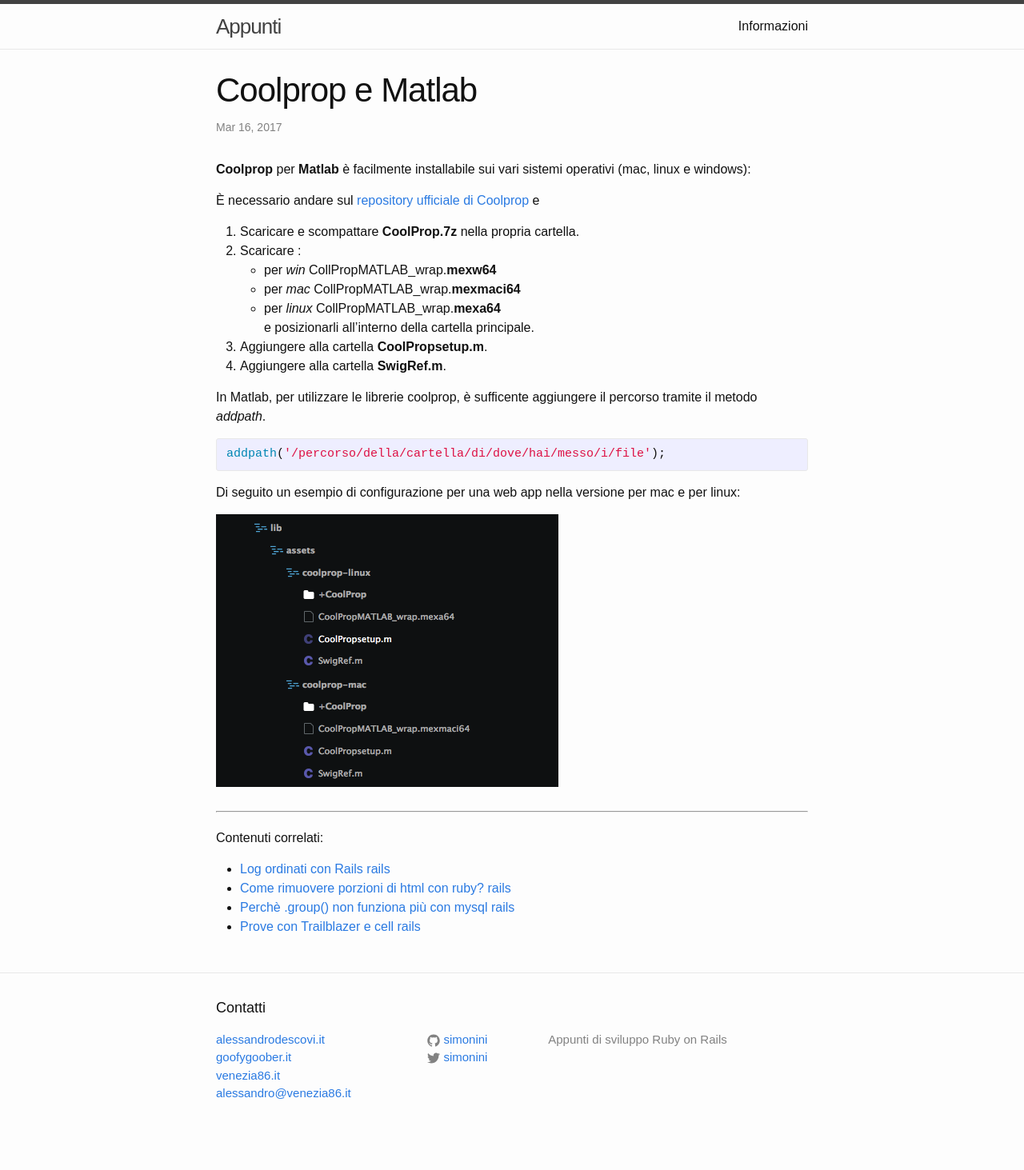
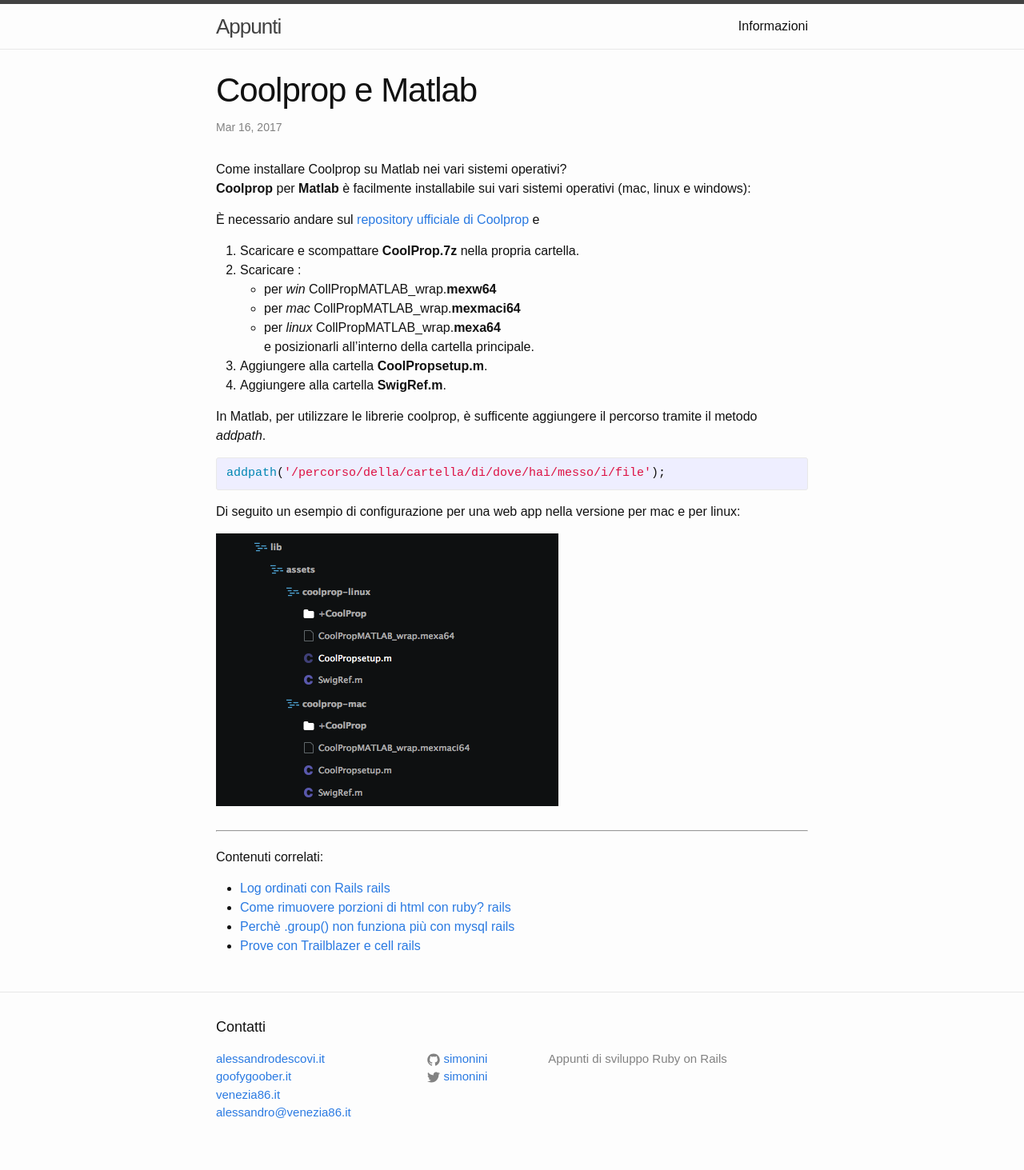
Before and after one commit to descovi/simonini.github.io, a Jekyll site: the page built from _posts/2017-03-17-coolprop.md, in a window 1280 px wide. Shown: the whole page at 80% size. Built offline with Jekyll 4.4.1, drawn with Linux system fonts in a browser that asks for light colours; before the commit the page ends 1439 px from its top, so only the background shows below that.

Commit message:
Update 2017-03-17-coolprop.md

```diff
--- a/_posts/2017-03-17-coolprop.md
+++ b/_posts/2017-03-17-coolprop.md
@@ -4,6 +4,8 @@
 date: 2017-03-16 18:28:49 +0200
 categories: rails
 ---
+
+Come installare Coolprop su Matlab nei vari sistemi operativi?
 __Coolprop__ per __Matlab__ è facilmente installabile sui vari sistemi operativi (mac, linux e windows):
 
 È necessario andare sul [repository ufficiale di Coolprop](https://sourceforge.net/projects/coolprop/files/CoolProp/6.1.0/MATLAB/) e
```
